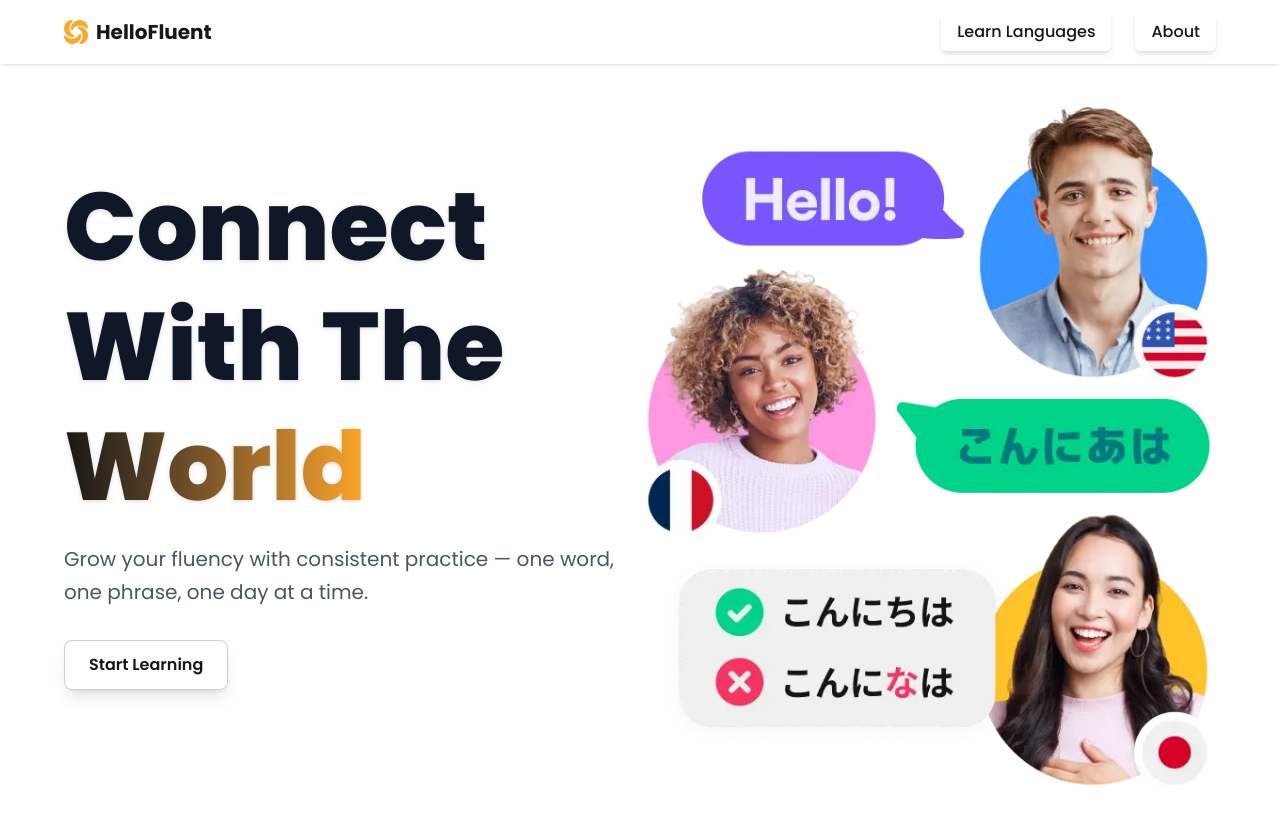
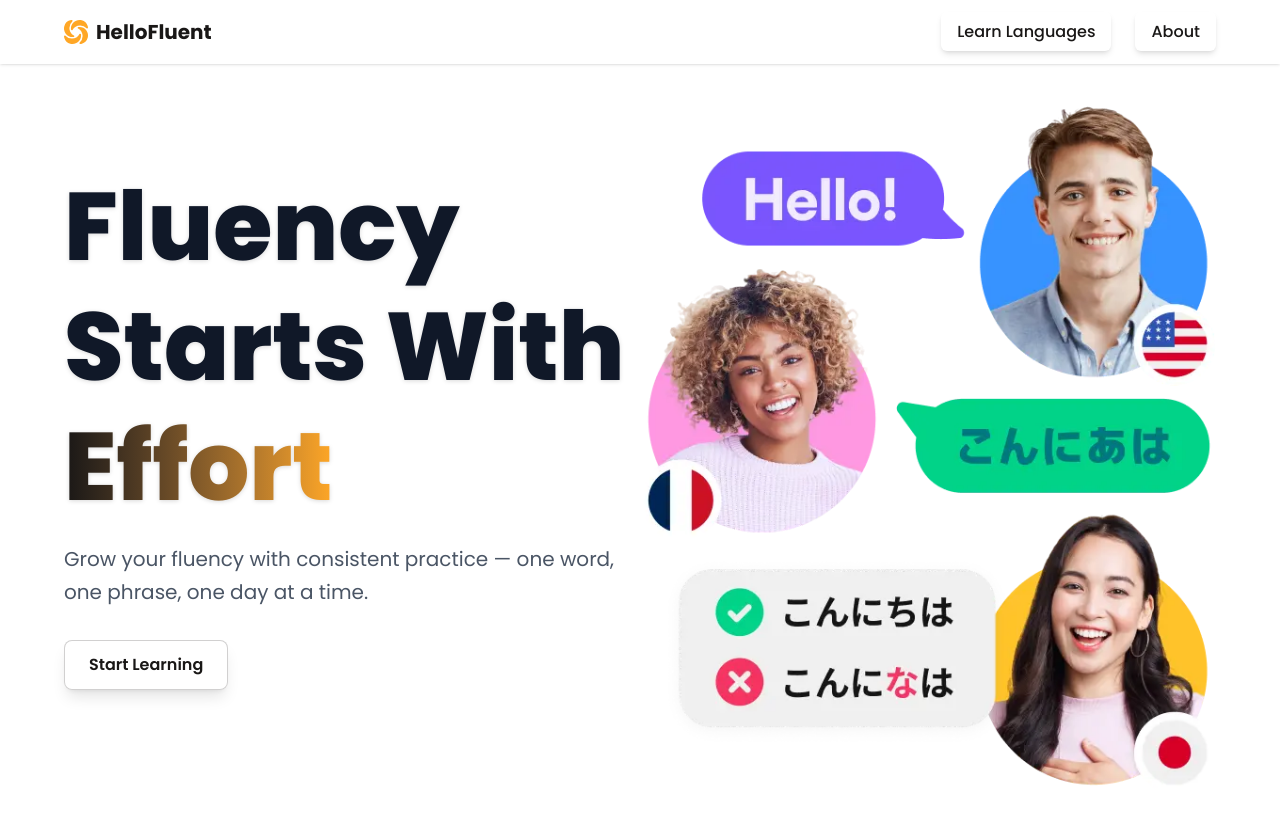
Before and after one commit to m-tayaib/hellofluent, a React (Vite) app in the folder client/: page / in a window 1280 px wide. Shown: the top 824 px of the page. Built offline with nearby package versions, Linux system fonts and the light colour scheme.

Commit message:
change the tag line

```diff
--- a/client/src/sections/Hero.tsx
+++ b/client/src/sections/Hero.tsx
@@ -5,9 +5,9 @@ function Hero() {
             <div className="grid grid-cols-1 md:grid-cols-2 items-center justify-center  ">
                 {/* text content container  */}
                 <div className="md:order-1  order-2 text-center md:text-left">
-                    <h1 className="text-3xl    sm:text-5xl md:text-6xl lg:text-8xl font-extrabold capitalize leading-tight text-gray-900 mb-4 drop-shadow-sm transition-all duration-300">
-                        Connect with the<br />
-                        <span className="  bg-gradient-to-r from-primary to-logo bg-clip-text text-transparent">world</span>
+                    <h1 className="text-3xl    sm:text-5xl md:text-6xl lg:text-8xl font-extrabold capitalize  leading-tight text-gray-900 mb-4 drop-shadow-sm transition-all duration-300">
+                    Fluency starts with<br />
+                        <span className="  bg-gradient-to-r from-primary to-logo bg-clip-text text-transparent">effort</span>
                     </h1>
                     <p className="text-base   sm:text-lg md:text-xl text-gray-600 mb-6 max-w-xl leading-relaxed transition-all duration-300">
                         Grow your fluency with consistent practice — one word, one phrase, one day at a time.
```
